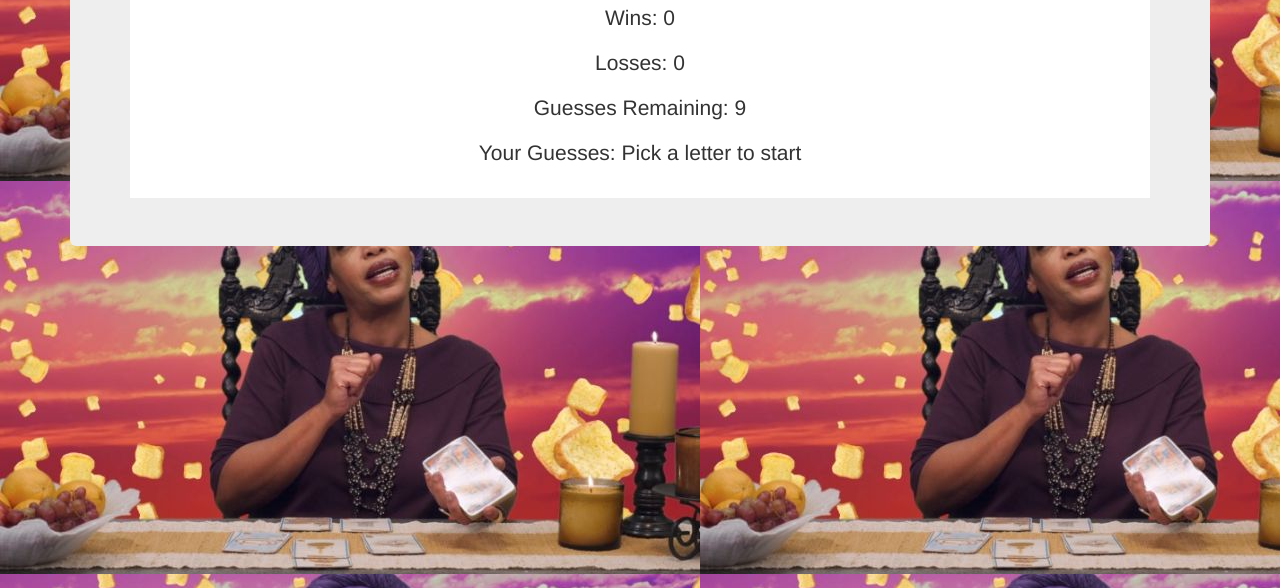
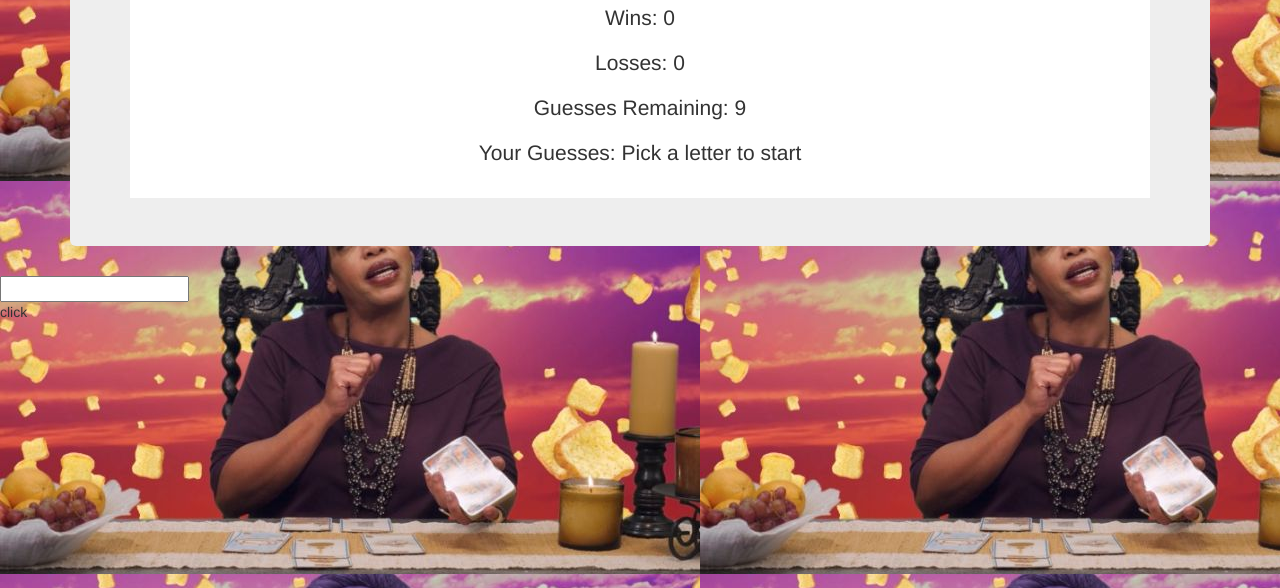
Before and after one commit to brettleonard86/PsychicGame, a plain HTML site: page index.html in a window 1280 px wide. Shown: the part 212-800 px from the top of the page. Drawn offline with nearby package versions, Linux system fonts and the light colour scheme.

Commit message:
click it

```diff
--- a/index.html
+++ b/index.html
@@ -37,6 +37,7 @@
 		</div>
 		</div>
 	</div>
+	<input type="text" id='foo'><div onclick='$("#foo").focus();'>click</div>
 	<audio id="buzzer" src="Assets/SoundFx/allabout.mp3" preload="auto"></audio>
 	<audio id="dingdingding" src="Assets/SoundFx/dingding.mp3"></audio>
 </body>
```
